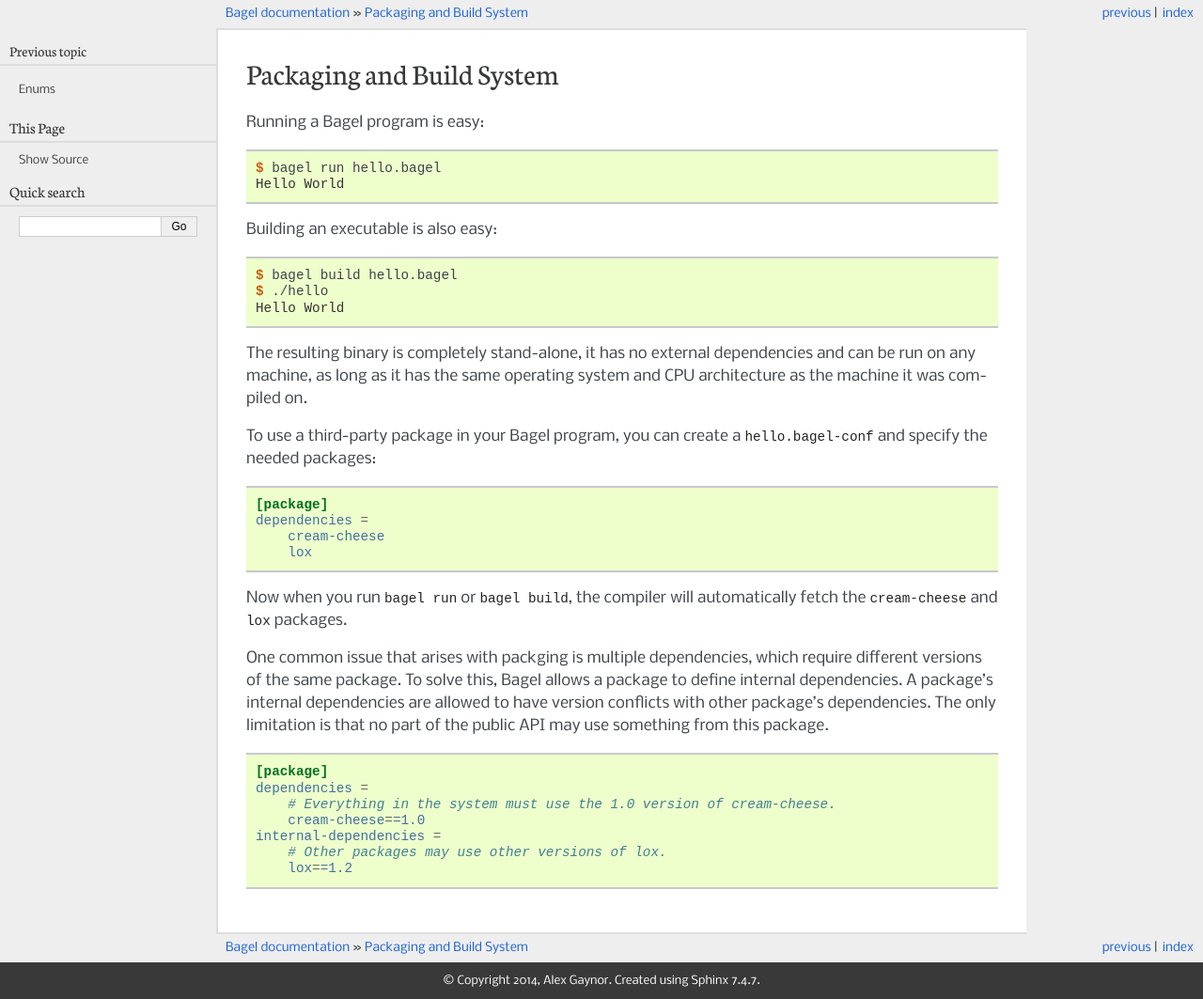
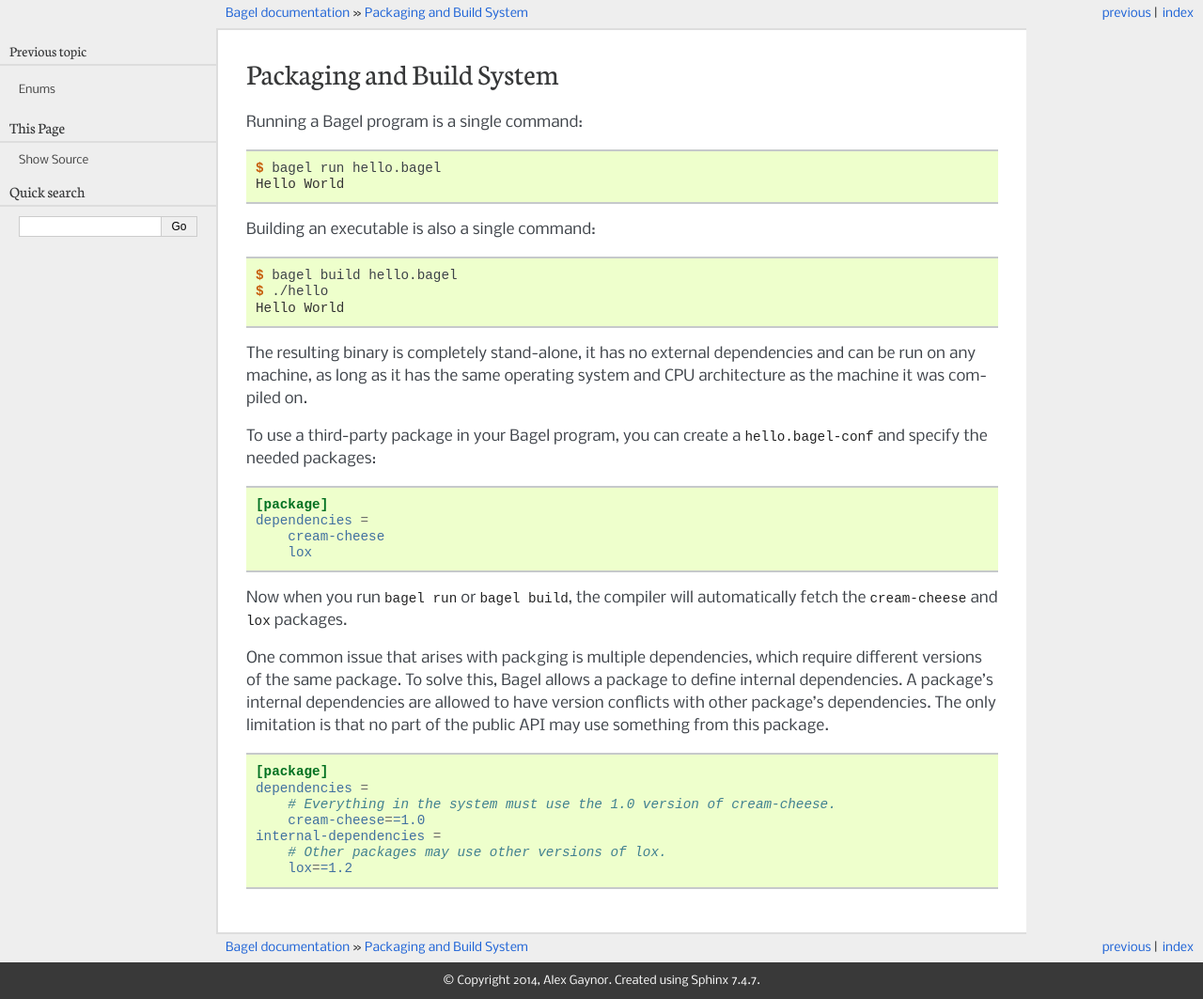
Before and after one commit to alex/bagel, a Sphinx documentation site: the page built from docs/features/packaging.rst, in a window 1280 px wide. Shown: the whole page at 94% size. Built offline with Sphinx 7.4.7, drawn with Linux system fonts in a browser that asks for light colours.

Commit message:
Improvement idea from @glyph

```diff
--- a/docs/features/packaging.rst
+++ b/docs/features/packaging.rst
@@ -1,14 +1,14 @@
 Packaging and Build System
 ==========================
 
-Running a Bagel program is easy:
+Running a Bagel program is a single command:
 
 .. code-block:: console
 
     $ bagel run hello.bagel
     Hello World
 
-Building an executable is also easy:
+Building an executable is also a single command:
 
 .. code-block:: console
 
```
